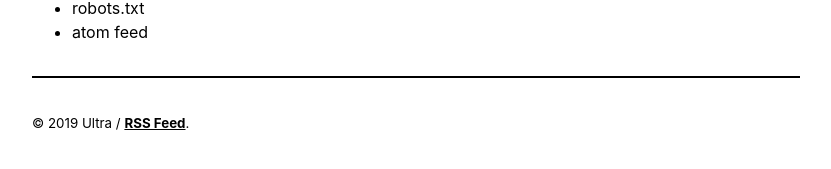
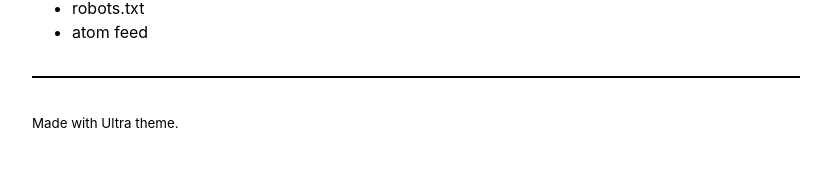
Before and after one commit to gbrlambais/gbrlambais.github.io, a Jekyll site: the page built from _pages/about.md, in a window 1280 px wide. Shown: the part 487-656 px from the top of the page, without its empty margins (224-1055 px from the left). Built offline with Jekyll 4.4.1, drawn with Linux system fonts in a browser that asks for light colours.

Commit message:
changed footer

```diff
--- a/_includes/footer.html
+++ b/_includes/footer.html
@@ -1,5 +1,5 @@
 <footer class="footer" role="contentinfo">
     <small>
-        © 2019 Ultra / <a href="/atom.xml">RSS Feed</a>.
+        Made with Ultra theme.
     </small>
 </footer>
```
